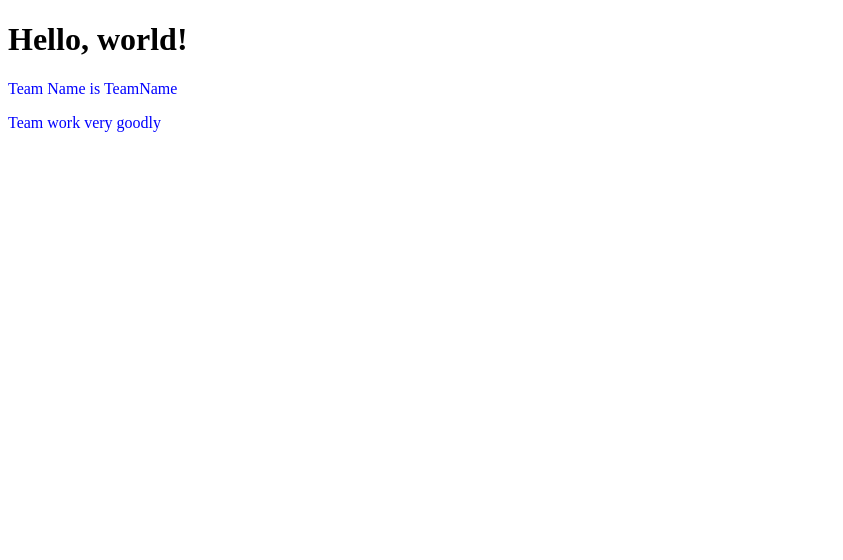
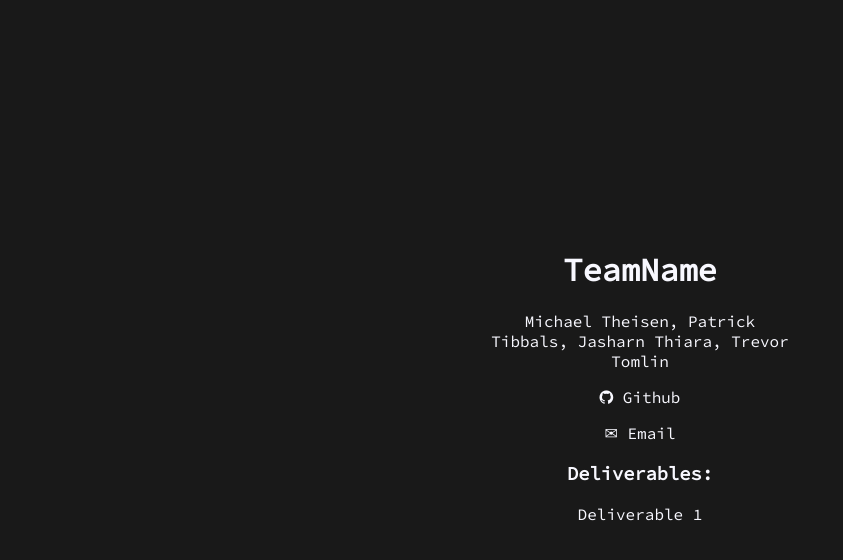
Before and after one commit to teamname-tcss360/teamname-tcss360.github.io, a plain HTML site: page index.html in a window 1280 px wide. Shown: the whole page, without its empty margins (0-843 px from the left). Drawn offline with Linux system fonts and the light colour scheme.

Commit message:
Updated website.

```diff
--- a/index.css
+++ b/index.css
@@ -1,3 +1,37 @@
-p {
-  color: blue;
+body {
+
+	background: rgb(25, 25, 25);
+
 }
+
+p, h1, h3, a{
+
+	color: rgb(248,248,255);
+	text-align: center;
+	font-family: 'Source Code Pro';
+
+}
+
+a {
+
+	text-decoration: none;
+}
+
+a:hover {
+
+	color: gray;
+
+}
+
+div {
+
+	width: 300px;
+	margin: auto;
+
+}
+
+.content {
+
+	margin-top: 250px;
+
+}
--- a/index.html
+++ b/index.html
@@ -4,7 +4,7 @@
 
 <head>
 
-  <title>Hello, world!</title>
+  <title>TeamName's Website</title>
 
   <meta charset="UTF-8" />
 
@@ -13,14 +13,28 @@
   <meta name="description" content="" />
 
   <link rel="stylesheet" href="index.css">
+  <link href='https://fonts.googleapis.com/css?family=Source Code Pro' rel='stylesheet'>
+  <link rel="stylesheet" href="https://cdnjs.cloudflare.com/ajax/libs/font-awesome/4.7.0/css/font-awesome.min.css">
 
 </head>
 
 <body>
 
-  <h1>Hello, world!</h1>
-  <p>Team Name is TeamName</p>
-  <p>Team work very goodly</p>
+	<div class="content">
+
+		<div>
+			<h1>TeamName</h1>
+			<p>Michael Theisen, Patrick Tibbals, Jasharn Thiara, Trevor Tomlin</p>
+			<p><a href="https://github.com/teamname-tcss360/teamname-tcss360.github.io"><i class="fa fa-github"></i> Github</a></p>
+			<p><a href="mailto: teamname.tcss360@gmail.com">✉ Email</a></p>
+		</div>
+
+		<div>
+			<h3>Deliverables:</h3>
+			<p><a href="deliverables/Deliverable1.pdf" download>Deliverable 1</a></p>
+		</div>
+
+	</div>
 
 </body>
 
```
Also changed, not shown: 1 other file.
